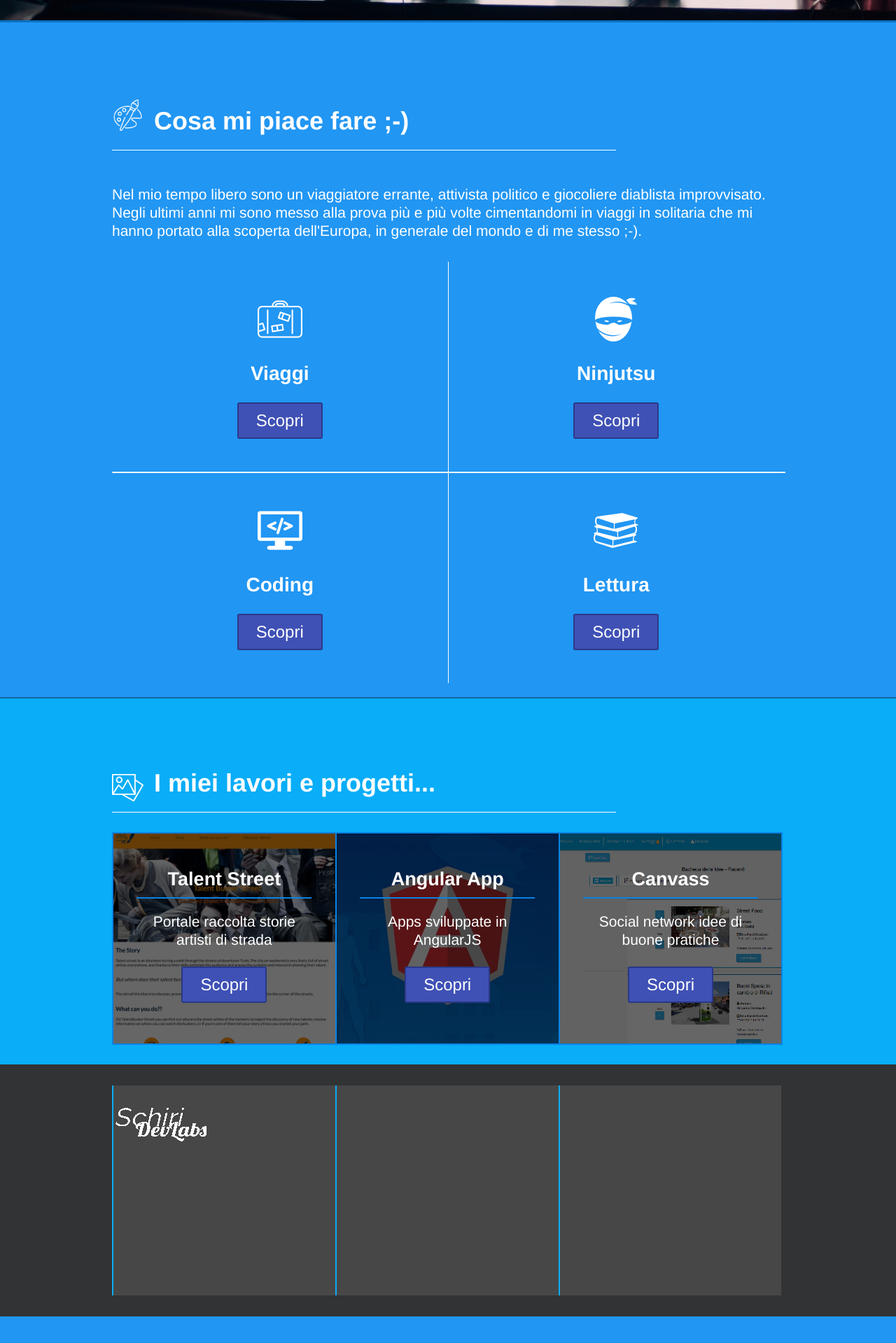
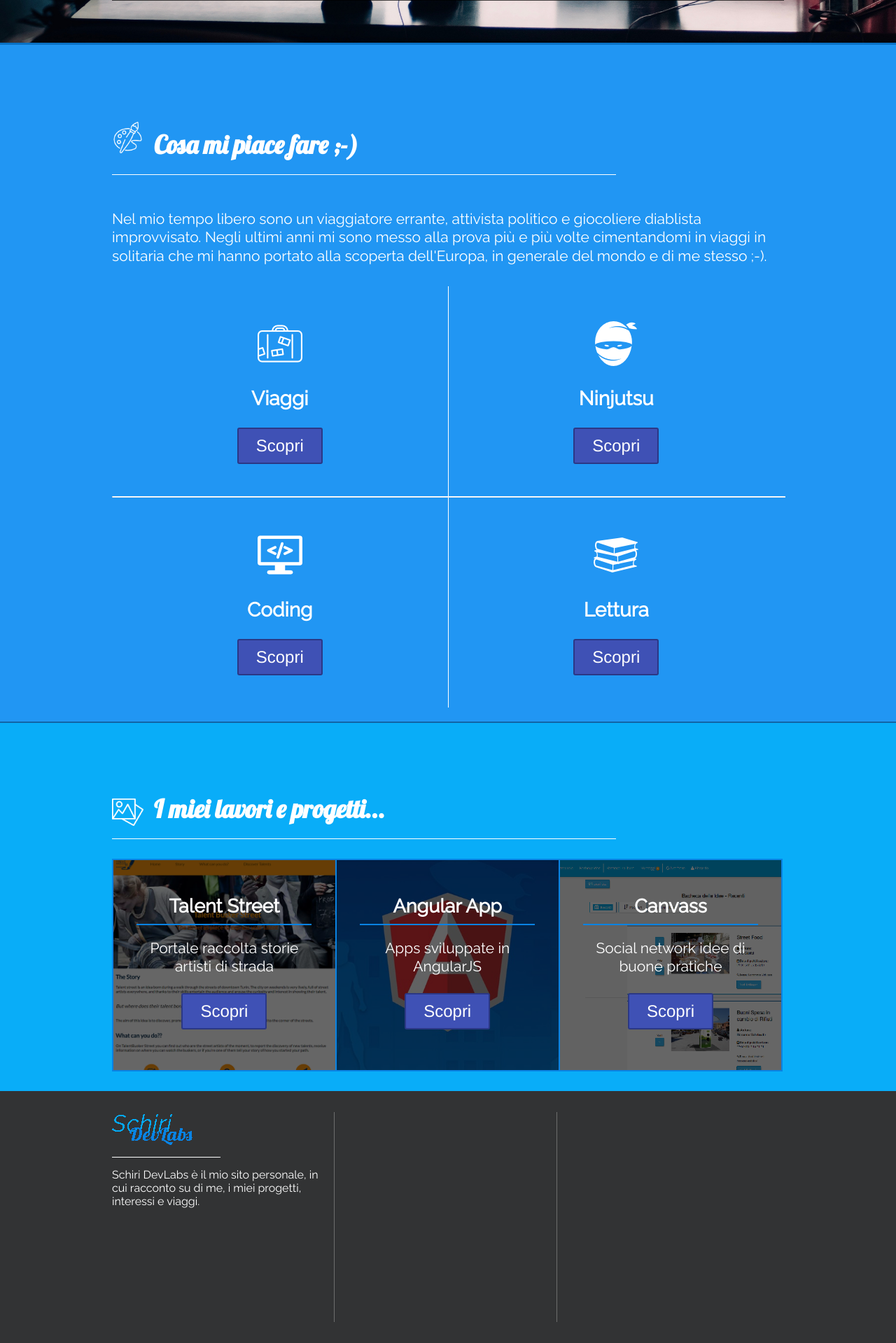
Before and after one commit to RiccardoSchifaudo94/schiri_site, a PHP site: page / in a window 1280 px wide. Shown: the part 2848-4767 px from the top of the page at 70% size. Before the commit the page ends 4729 px from the top, so only its background shows below. Run offline with PHP 8.4, Linux system fonts and the light colour scheme.

Commit message:
abbozzo del footer

```diff
--- a/css/style.css
+++ b/css/style.css
@@ -1,7 +1,7 @@
 *{
 	padding:0px;
 	margin:0px;
-	font-family:"Helvetica",sans-serif;
+	font-family:"Raleway",sans-serif;
 }
 ::-webkit-scrollbar
 {
@@ -125,6 +125,7 @@ body {
 	padding-bottom: 20px;
 	border-bottom: 1px solid #fff;
 	max-width: 75%;
+	font-family: "Lobster";
 }
 .schiri_container h1 img {
     max-width: 45px;
@@ -137,7 +138,7 @@ body {
 	font-size: 21px;
 	line-height: 125%;
 	font-weight: 300;
-	font-family: "Helvetica";
+	/*font-family: "Helvetica";*/
 }
 .schiri_content li {
 	  list-style-type:none;
@@ -403,10 +404,23 @@ body {
     background-color: rgba(63, 81, 181,0.7);
     transition: 0.4s;
 }
-.schiri_footer_block_left, .schiri_footer_block_right, .schiri_footer_block_center{
-	width:33%;
-	float:left;
-	height: 300px;
-    background-color: #474747;
-    border-left: 2px solid #09adf8;
+.schiri_footer_block_left img {
+    margin-left: -45px;
+    padding-bottom:10px;
 }
+.schiri_footer_block_left, .schiri_footer_block_right, .schiri_footer_block_center {
+    width: 33%;
+    float: left;
+    height: 300px;
+    background-color: #323334;
+    border-left: 1px solid #6e6e6e;
+}
+.schiri_footer_block_left a{
+	border-bottom:1px solid #fff;
+}
+.schiri_footer_block_left{
+	border:none;
+}
+.schiri_footer p{
+	padding:20px 10px 0 0;
+}
--- a/index.html
+++ b/index.html
@@ -6,6 +6,9 @@
 		<link rel="stylesheet" type="text/css" href="css/style.css">
 		<link rel="stylesheet" type="text/css" href="css/modal.css">
 		<link rel="stylesheet" type="text/css" href="css/media.css">
+		<link href="https://fonts.googleapis.com/css?family=Lobster" rel="stylesheet">
+		<link href="https://fonts.googleapis.com/css?family=Raleway" rel="stylesheet">
+
 	</head>
 	<body>
 		<div class="schiri_modal">
@@ -23,7 +26,7 @@
 		</div>
 		<div class="schiri_header">
 			<div class="schiri_container">
-				<div class="schiri_brand"><a href="#home"><img src="img/logo_schiri_color_2.png"></a></div>
+				<div class="schiri_brand"><a href="#home"><img src="img/logo_schiri_white.png"></a></div>
 				<div class="schiri_menu"><img src="img/menu.png"></div>
 			</div>
 			<div class="schiri_sub_header">
@@ -252,11 +255,13 @@
 		<div class="schiri_footer">
 			<div class="schiri_container">
 				<div class="schiri_footer_block_left">
-					<div class="schiri_brand">
-						<a href="#home">
-							<img src="img/logo_schiri_white.png">
-						</a>
-					</div>
+					<a href="#home">
+						<img src="img/logo_schiri_color_2.png">
+					</a>
+					<p>
+						Schiri DevLabs è il mio sito personale, in cui racconto su di me,
+						i miei progetti, interessi e viaggi.
+					</p>
 				</div>
 				<div class="schiri_footer_block_center">
 
```
